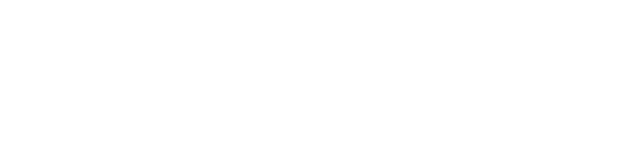
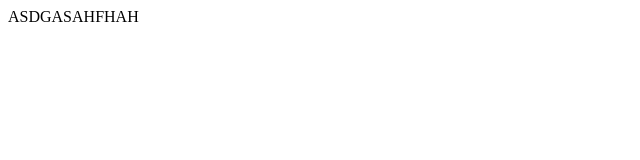
Before and after one commit to czavier/Activity1, a plain HTML site: page Czavier/index.html in a window 1280 px wide. Shown: the whole page, without its empty margins (0-640 px from the left). Drawn offline with Linux system fonts and the light colour scheme.

Commit message:
Update index.html

```diff
--- a/Czavier/index.html
+++ b/Czavier/index.html
@@ -7,6 +7,6 @@
     <title>Document</title>
 </head>
 <body>
-
+    ASDGASAHFHAH
 </body>
 </html>
```
